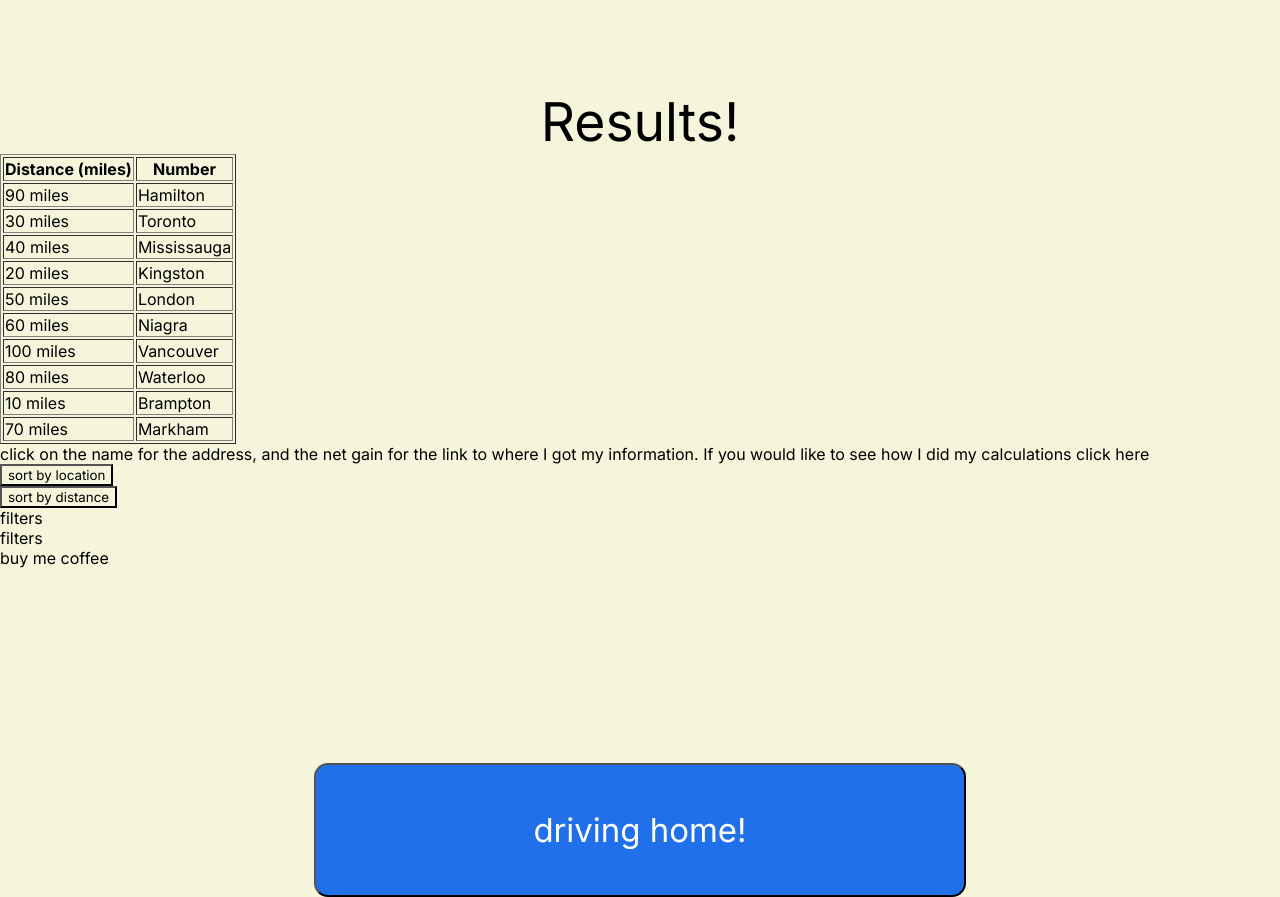
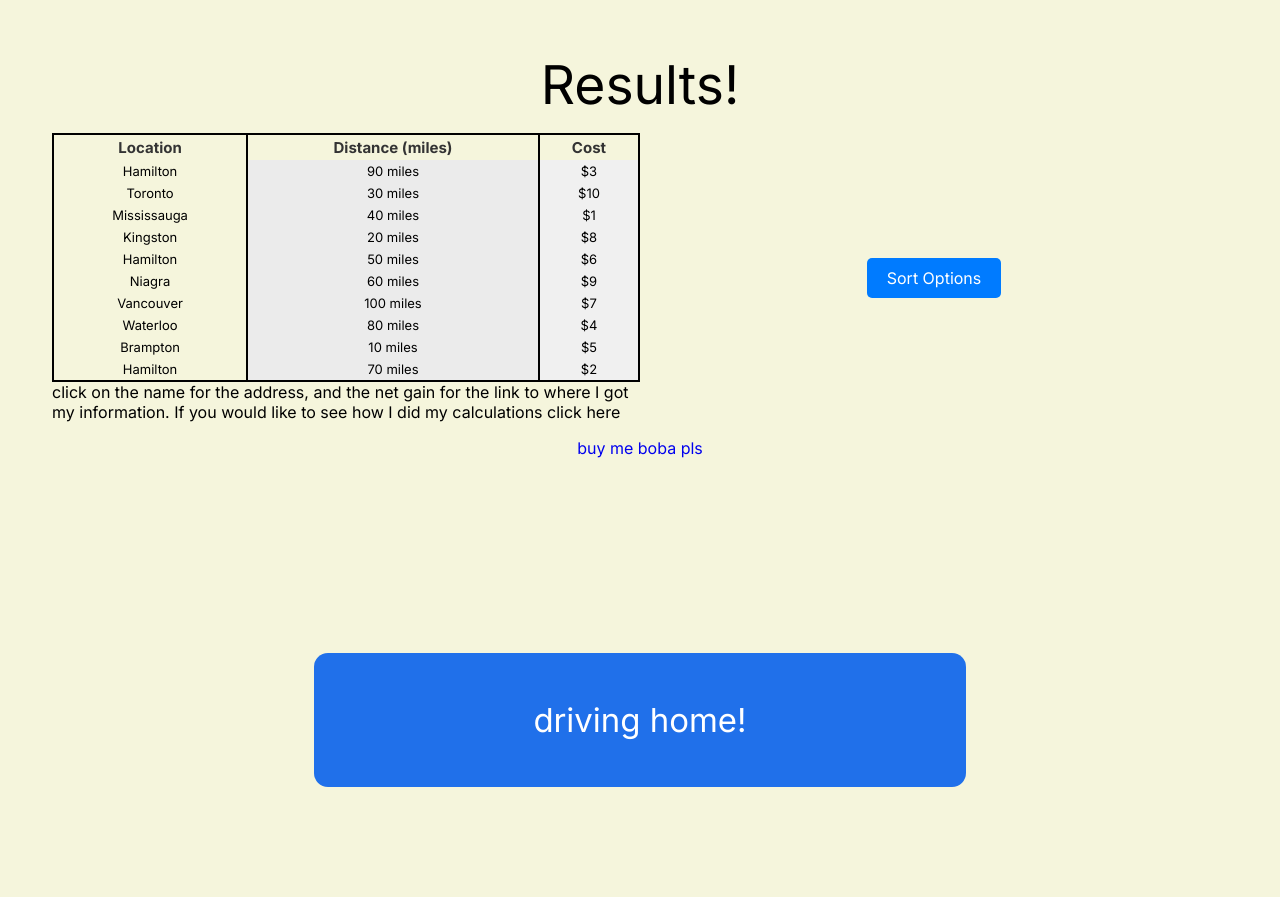
Before and after one commit to YxngXi1/Operation-Gas-Prices, a Flask app: page /results in a window 1280 px wide. After the commit the page ends 787 px from the top, so only its background shows below. Run offline with Flask 3, Linux system fonts and the light colour scheme; some web fonts are replaced.

Commit message:
created a filtration option

```diff
--- a/app.py
+++ b/app.py
@@ -31,16 +31,28 @@ def calculation():
 def results():
     sort_by = request.args.get('sort', 'default')  # Get the sort parameter from the URL, default to 'default'
 
-    distances_locations = [(90, 'Hamilton'), (30, 'Toronto'), (40, 'Mississauga'), (20, 'Kingston'), (50, 'London'), (60, 'Niagra'), (100, 'Vancouver'), (80, 'Waterloo'), (10, 'Brampton'), (70, 'Markham')]
+    # Using a list of dictionaries to handle duplicate location names and additional data
+    distances_costs = [
+        {'location': 'Hamilton', 'distance': 90, 'cost': 3},
+        {'location': 'Toronto', 'distance': 30, 'cost': 10},
+        {'location': 'Mississauga', 'distance': 40, 'cost': 1},
+        {'location': 'Kingston', 'distance': 20, 'cost': 8},
+        {'location': 'Hamilton', 'distance': 50, 'cost': 6},
+        {'location': 'Niagra', 'distance': 60, 'cost': 9},
+        {'location': 'Vancouver', 'distance': 100, 'cost': 7},
+        {'location': 'Waterloo', 'distance': 80, 'cost': 4},
+        {'location': 'Brampton', 'distance': 10, 'cost': 5},
+        {'location': 'Hamilton', 'distance': 70, 'cost': 2}
+    ]
 
-    if sort_by == 'location':
-        sorted_data = sorted(distances_locations, key=lambda x: x[1])
-    elif sort_by == 'distance':
-        sorted_data = sorted(distances_locations, key=lambda x: x[0])
+    if sort_by == 'distance':
+        sorted_data = sorted(distances_costs, key=lambda x: x['distance'])
+    elif sort_by == 'cost':
+        sorted_data = sorted(distances_costs, key=lambda x: x['cost'])
     else:
-        sorted_data = distances_locations
+        sorted_data = distances_costs  # Default to unsorted
 
-    return render_template('results.html', distances_locations=sorted_data)
+    return render_template('results.html', distances_costs=sorted_data)
 
 
 if __name__ == '__main__':
--- a/requirements.txt
+++ b/requirements.txt
@@ -196,3 +196,4 @@ Werkzeug==3.0.1
 wheel==0.42.0
 widgetsnbextension==4.0.10
 wrapt==1.16.0
+gunicorn
--- /dev/null
+++ b/runtime.txt
@@ -0,0 +1 @@
+python-3.9.6
--- a/static/css/styles.css
+++ b/static/css/styles.css
@@ -4,6 +4,21 @@
     background-color: beige;
     font-family: 'Inter', sans-serif;
     margin: 0;
+}
+
+button {
+    padding: 10px 20px; /* Adjust padding to control the size */
+    background-color: #007BFF; /* A pleasant blue */
+    color: white; /* White text color */
+    border: none; /* Remove default border */
+    border-radius: 5px; /* Slightly rounded corners */
+    font-size: 1rem; /* Standard font size */
+    cursor: pointer; /* Change cursor to pointer on hover */
+    transition: background-color 0.3s ease; /* Smooth transition for hover effect */
+}
+
+button:hover {
+    background-color: #0056b3; /* Darker shade of blue on hover */
 }
 
 a {
@@ -101,3 +116,127 @@ h1 {
 .mt-5 {
     margin-top: 5vh;
 }
+
+.results-div-1 {
+    width: 50%;
+}
+
+table.table {
+    border: 2px solid black;
+    width: 100%;
+    text-align: center;
+    border-collapse: collapse;
+}
+table.table td, table.table th {
+    padding: 3px 4px;
+    border-right: 2px solid black; /* Add right border for separation */
+}
+table.table tbody td {
+    font-size: 13px;
+}
+table.table td:nth-child(even) {
+    background: #EBEBEB;
+}
+table.table thead {
+    background: #FFFFFF;
+    border-bottom: none; /* Remove internal horizontal border */
+}
+table.table thead th {
+    font-size: 15px;
+    font-weight: bold;
+    color: #333333;
+    text-align: center;
+    border-left: none; /* Remove internal vertical borders */
+}
+table.table td:last-child, table.table th:last-child {
+    border-right: none;
+}
+table.table tfoot {
+    font-size: 14px;
+    font-weight: bold;
+    color: #333333;
+    border-top: none; /* Remove internal horizontal border */
+}
+table.table tfoot td {
+    font-size: 14px;
+}
+/* New rule for coloring the entire right column */
+table.table td:last-child {
+    background-color: #f0f0f0; /* Example color */
+}
+
+.basic-margins {
+    margin-left: 4vh;
+    margin-right: 4vh;
+    margin-top: 4vh;
+    margin-bottom: 4vh;
+}
+
+.table-filter-container {
+    display: flex;
+    justify-content: center;
+    align-items: center;
+    margin-bottom: 2vh;
+    height: 100%;
+    margin-top: 2vh;
+}
+
+.filter-container {
+    display: flex;
+    width: 50%;
+    justify-content: center;
+    align-items: center;
+    text-align: center;
+}
+
+.fit-screen {
+    height: 100%;
+}
+
+.dropdown {
+    position: relative;
+    display: inline-block;
+}
+
+.dropdown-content {
+    display: block;
+    position: absolute;
+    background-color: #f9f9f9;
+    min-width: 160px;
+    box-shadow: 0 8px 16px 0 rgba(0,0,0,0.2);
+    z-index: 1;
+    overflow: hidden;
+    max-height: 0;
+    transition: max-height 0.5s ease-out;
+}
+
+.show-dropdown {
+    max-height: 500px; /* Adjust as necessary */
+}
+
+.dropdown-content button {
+    color: black;
+    padding: 12px 16px;
+    text-decoration: none;
+    display: block;
+    border: 1px solid black;
+    border-bottom: none; /* Keep this to remove bottom border overlap */
+    width: 100%; /* Make button take up full width */
+    box-sizing: border-box; /* Include padding and border in the element's total width and height */
+}
+
+.dropdown-content button:last-child {
+    border-bottom: 1px solid black; /* Add bottom border back for the last button */
+}
+
+.dropdown-content button:hover {
+    background-color: #f1f1f1;
+}
+
+.naming-sucks {
+    display: flex;
+    flex-direction: column;
+    align-items: center; /* Centers children horizontally in the container */
+    justify-content: center; /* Centers children vertically in the container */
+    padding: 20px; /* Add some padding if needed */
+}
--- /dev/null
+++ b/static/js/dropdown.js
@@ -0,0 +1,19 @@
+document.addEventListener('DOMContentLoaded', function() {
+    // Toggle dropdown visibility
+    document.getElementById("dropdownButton").addEventListener('click', function() {
+        var content = document.querySelector(".dropdown-content");
+        content.classList.toggle("show-dropdown"); // Use class to control visibility
+    });
+
+    // Close the dropdown when clicking outside of it
+    window.addEventListener('click', function(event) {
+        if (!event.target.matches('#dropdownButton')) {
+            var dropdowns = document.querySelectorAll(".dropdown-content");
+            dropdowns.forEach(function(dropdown) {
+                if (dropdown.classList.contains("show-dropdown")) {
+                    dropdown.classList.remove("show-dropdown");
+                }
+            });
+        }
+    });
+});
--- a/templates/results.html
+++ b/templates/results.html
@@ -6,22 +6,24 @@
     <link rel="stylesheet" type="text/css" href="{{ url_for('static', filename='css/styles.css') }}">
 </head>
 <body>
-    <div class="margin-top-100">
+    <div class="margin-top-100 basic-margins fit-screen naming-sucks">
         <h1 class="text-center">Results!</h1>
-        <div>
-            <div>
-                <table border="1">
+        <div class='table-filter-container '>
+            <div class='results-div-1'>
+                <table class='table'>
                     <thead>
                         <tr>
+                            <th>Location</th>
                             <th>Distance (miles)</th>
-                            <th>Number</th>
+                            <th>Cost</th>
                         </tr>
                     </thead>
                     <tbody>
-                        {% for distance, location in distances_locations %}
+                        {% for item in distances_costs %}
                             <tr>
-                                <td>{{ distance }} miles</td>
-                                <td>{{ location }}</td>
+                                <td>{{ item.location }}</td>
+                                <td>{{ item.distance }} miles</td>
+                                <td>${{ item.cost }}</td>
                             </tr>
                         {% endfor %}
                     </tbody>
@@ -30,40 +32,37 @@
                     click on the name for the address, and the net gain for the link to where I got my information. If you would like to see how I did my calculations click here
                 </div>
             </div>
-            <div>
-                <div>
-                    <button id='sortByLocation'>
-                        sort by location
-                    </button>
-                </div>
-                <div>
-                    <button id='sortByDistance'>
-                        sort by distance
-                    </button>
-                </div>
-                <div>
-                    filters
-                </div>
-                <div>
-                    filters
+            <div class='filter-container'>
+                <div class="dropdown">
+                    <button id="dropdownButton">Sort Options</button>
+                    <div class="dropdown-content">
+                        <button id='sortByDistance'>sort by distance</button>
+                        <button id='sortByCost'>sort by cost</button>
+                        <button id='clear'>clear</button>
+                    </div>
                 </div>
             </div>
         </div>
-        <div>
-            buy me coffee
+        <div class=''>
+            <a href='https://www.paypal.com/paypalme/yangx1l?country.x=CA&locale.x=en_US' target='_blank'>
+                buy me boba pls
+            </a>
         </div>
-        <button class="margin-top-300 text-center button-class" onclick='window.location.href = "/"'>
+        <button class="margin-top-300 text-center button-class " onclick='window.location.href = "/"'>
             driving home!
         </button>
     </div>
-    <script src="{{ url_for('static', filename='js/script.js') }}"></script>
     <script>
-        document.getElementById('sortByLocation').addEventListener('click', function() {
-            window.location.href = '/results?sort=location';
-        });
         document.getElementById('sortByDistance').addEventListener('click', function() {
             window.location.href = '/results?sort=distance';
         });
+        document.getElementById('sortByCost').addEventListener('click', function() {
+            window.location.href = '/results?sort=cost';
+        });
+        document.getElementById('clear').addEventListener('click', function() {
+            window.location.href = '/results';
+        });
     </script>
+    <script src="{{ url_for('static', filename='js/dropdown.js') }}"></script>
 </body>
 </html>
```
Also changed, not shown: 1 other file.
